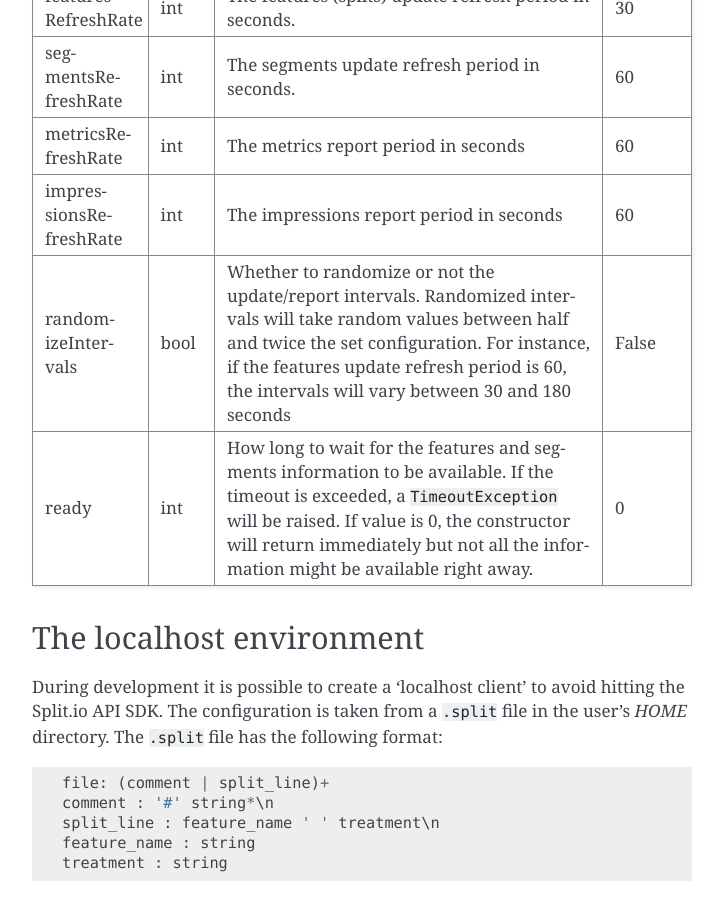
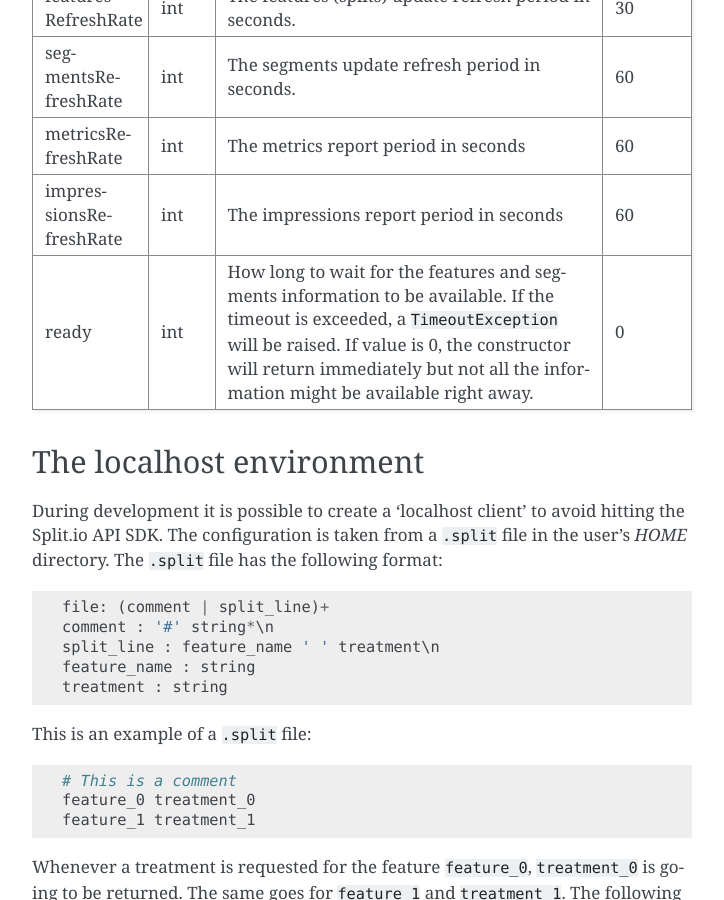
Before and after one commit to splitio/python-client, a Sphinx documentation site: the page built from doc/source/introduction.rst, in a window 1280 px wide and 900 px high, scrolled down 1383 px. Shown: the whole window, without its empty margins (388-1112 px from the left). Built offline with Sphinx 7.4.7, drawn with Linux system fonts in a browser that asks for light colours.

Commit message:
Remove reference to randomizeIntervals

```diff
--- a/doc/source/introduction.rst
+++ b/doc/source/introduction.rst
@@ -54,12 +54,6 @@ All the possible configuration options are:
 | metricsRefreshRate     | int  | The metrics report period in seconds                   | 60      |
 +------------------------+------+--------------------------------------------------------+---------+
 | impressionsRefreshRate | int  | The impressions report period in seconds               | 60      |
-+------------------------+------+--------------------------------------------------------+---------+
-| randomizeIntervals     | bool | Whether to randomize or not the update/report          | False   |
-|                        |      | intervals. Randomized intervals will take random       |         |
-|                        |      | values between half and twice the set configuration.   |         |
-|                        |      | For instance, if the features update refresh period is |         |
-|                        |      | 60, the intervals will vary between 30 and 180 seconds |         |
 +------------------------+------+--------------------------------------------------------+---------+
 | ready                  | int  | How long to wait for the features and segments         | 0       |
 |                        |      | information to be available. If the timeout is         |         |
```
